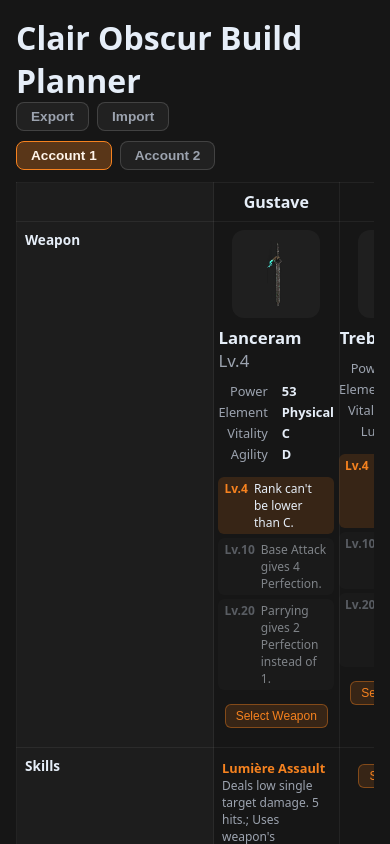
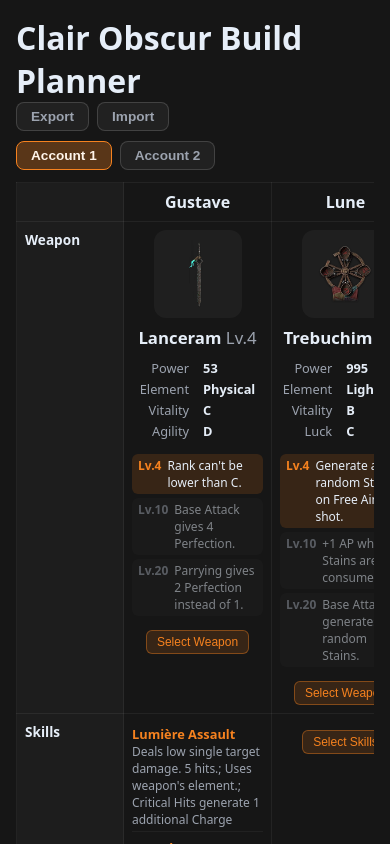
Before and after one commit to ScienceMoo/ClairObscurBuildPlanner, a React (Vite) app: page / in a window 390 px wide. Shown: the top 844 px of the page. Built offline with nearby package versions, Linux system fonts and the light colour scheme; the HTML template or start-up script is replaced by a standard one.

Commit message:
Fix mobile row-label width override being shadowed by later base rule (CSS source-order bug)

```diff
--- a/src/index.css
+++ b/src/index.css
@@ -68,11 +68,6 @@ body {
   .backup-actions {
     border-right: none;
     padding-right: 0;
-  }
-  .row-label {
-    width: 90px;
-    padding-left: 6px;
-    font-size: 0.85rem;
   }
 }
 .build-display {
@@ -450,3 +445,10 @@ body {
   width: 180px;
   padding-left: 12px;
 }
+@media (max-width: 640px) {
+  .row-label {
+    width: 90px;
+    padding-left: 6px;
+    font-size: 0.85rem;
+  }
+}
```
